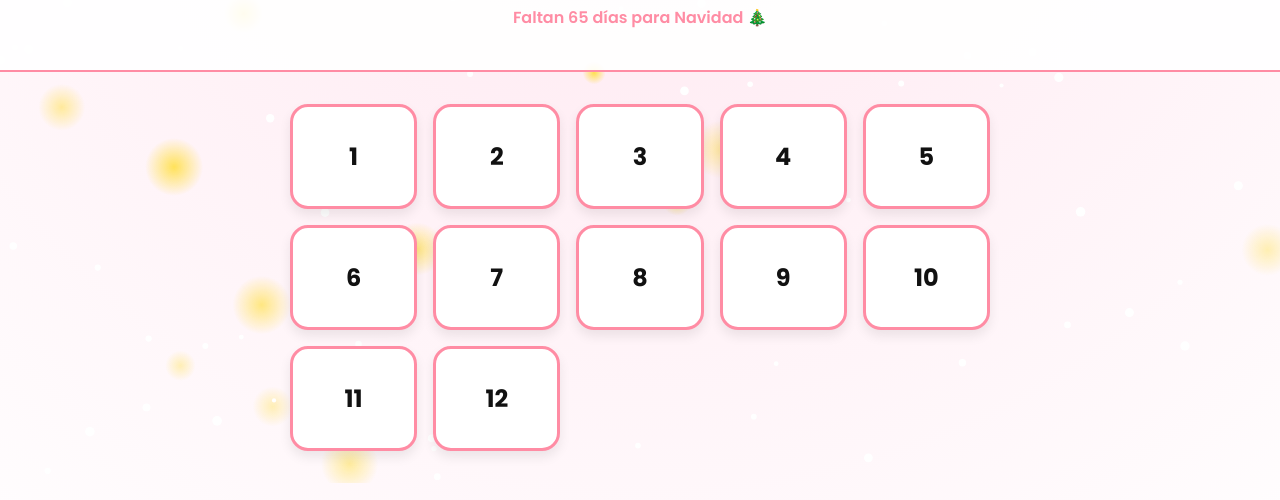
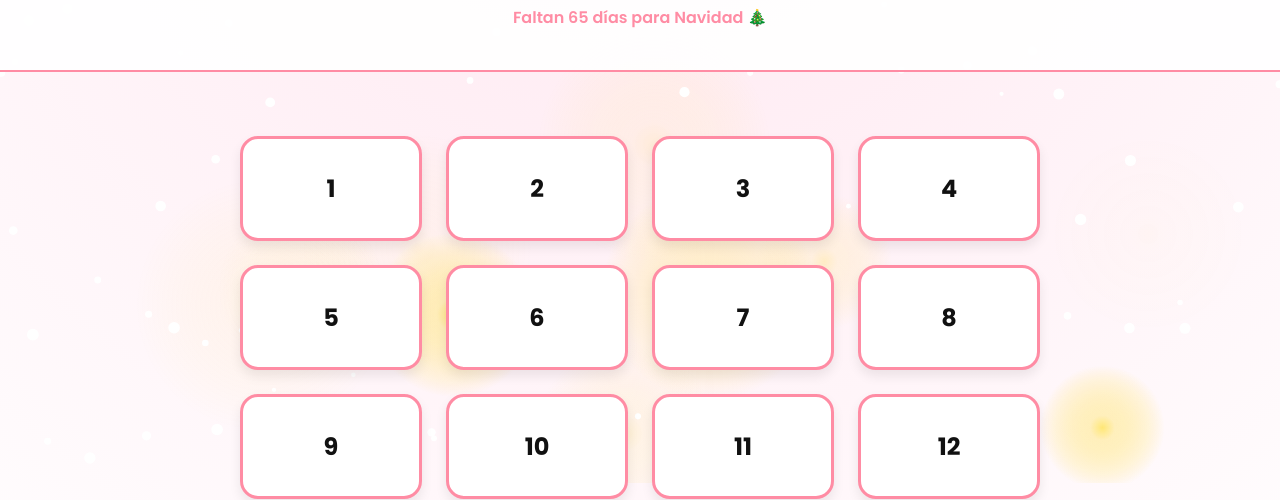
Before and after one commit to luisev27-alt/ardene-12days, a plain HTML site: page Index.html in a window 1280 px wide. Shown: the part 317-817 px from the top of the page. Drawn offline with Linux system fonts and the light colour scheme.

Commit message:
Add files via upload

```diff
--- a/Index.html
+++ b/Index.html
@@ -21,16 +21,16 @@ body {
   position: relative;
 }
 
-/* Fondo y efectos */
-#sparkles, #snowCanvas {
+/* === Fondos === */
+canvas#sparkles, canvas#snowCanvas {
   position: fixed;
   top: 0; left: 0;
-  width: 100vw; height: 100vh;
+  width: 100%; height: 100%;
   pointer-events: none;
   z-index: 0;
 }
 
-/* Header */
+/* === Header === */
 header {
   text-align: center;
   padding: 1.5rem 1rem;
@@ -39,25 +39,15 @@ header {
   position: relative;
   z-index: 2;
 }
-
-header img {
-  width: 270px; /* Aumentado 50% */
-  height: auto;
-}
-
-h1 {
-  margin: .4rem 0;
-  font-weight: 700;
-  font-size: 1.8rem;
-  color: #111;
-}
-
-p.subtitle { margin: 0; color: #333; font-size: 1rem; }
-p.counter { margin-top: .5rem; color: var(--pink-dark); font-weight: 600; }
+header img { width: 270px; height: auto; }
+h1 { margin:.4rem 0; font-weight:700; font-size:1.8rem; color:#111; }
+p.subtitle { margin:0; color:#333; font-size:1rem; }
+p.counter { margin-top:.5rem; color:var(--pink-dark); font-weight:600; }
 
 .welcome {
   position: fixed;
-  top: 35%; left: 50%;
+  top: 35%;
+  left: 50%;
   transform: translate(-50%, -50%);
   background: white;
   color: #111;
@@ -71,24 +61,20 @@ p.counter { margin-top: .5rem; color: var(--pink-dark); font-weight: 600; }
   animation: fadeInOut 2.8s ease forwards;
 }
 @keyframes fadeInOut {
-  0%{opacity:0;}
-  10%{opacity:1;}
-  80%{opacity:1;}
-  100%{opacity:0;}
+  0%{opacity:0;} 10%{opacity:1;} 80%{opacity:1;} 100%{opacity:0;}
 }
 
-/* Calendario */
+/* === Calendario === */
 .grid {
   display: grid;
-  grid-template-columns: repeat(auto-fit, minmax(120px, 1fr));
-  gap: 1rem;
+  grid-template-columns: repeat(4, 1fr);
+  gap: 1.5rem;
   padding: 2rem;
-  max-width: 700px;
-  margin: auto;
+  max-width: 800px;
+  margin: 2rem auto;
   position: relative;
   z-index: 1;
 }
-
 .day {
   background: #fff;
   border: 3px solid var(--pink-dark);
@@ -102,10 +88,10 @@ p.counter { margin-top: .5rem; color: var(--pink-dark); font-weight: 600; }
   cursor: pointer;
   transition: all 0.25s;
 }
-.day:hover { transform: translateY(-5px); box-shadow: 0 8px 16px rgba(0,0,0,0.2); }
-.day.locked { background: #f5f5f5; color: #aaa; border-color: #ddd; cursor: not-allowed; }
-
-/* Botón */
+.day:hover {
+  transform: translateY(-5px);
+  box-shadow: 0 8px 16px rgba(0,0,0,0.25);
+}
 .btn-points {
   display: block;
   margin: 20px auto;
@@ -127,7 +113,7 @@ footer {
   color: #555;
 }
 
-/* Modal */
+/* === Modal === */
 .modal-backdrop {
   position: fixed; inset: 0;
   background: rgba(0,0,0,0.4);
@@ -157,6 +143,10 @@ footer {
   cursor: pointer;
 }
 .modal .close:hover { background: var(--gold); color: #111; }
+
+/* Responsive */
+@media (max-width: 768px) { .grid { grid-template-columns: repeat(2, 1fr); } }
+@media (max-width: 480px) { .grid { grid-template-columns: 1fr; } }
 </style>
 </head>
 <body>
@@ -209,7 +199,7 @@ footer {
 </div>
 
 <script>
-// Contador
+// === Contador ===
 const counterEl=document.getElementById('counter');
 function updateCountdown(){
   const today=new Date();
@@ -219,7 +209,7 @@ function updateCountdown(){
 }
 updateCountdown();
 
-// Retos
+// === Retos ===
 const retos=[
 ["Lingerie Love 💕","30% OFF Lingerie","Gana la asociada que venda más unidades de Lingerie hoy."],
 ["Shine Bright ✨","3x2 Jewelry","Gana la asociada que venda más unidades de Jewelry."],
@@ -257,23 +247,24 @@ function openModal(i){
   mDesc.textContent=r[2];
   modalBg.style.display='flex';
 }
+
 const rulesBg=document.getElementById('rulesBg');
 document.getElementById('rulesBtn').onclick=()=>rulesBg.style.display='flex';
 document.getElementById('closeRules').onclick=()=>rulesBg.style.display='none';
 rulesBg.onclick=e=>{if(e.target===rulesBg) rulesBg.style.display='none';};
 
-// ❄️ Nieve con partículas
+// === Nieve real ===
 const snowCanvas=document.getElementById('snowCanvas');
 const sctx=snowCanvas.getContext('2d');
 function resizeSnow(){snowCanvas.width=innerWidth;snowCanvas.height=innerHeight;}
 window.addEventListener('resize',resizeSnow);resizeSnow();
-const snowflakes=Array.from({length:80},()=>({
+const snowflakes=Array.from({length:100},()=>({
   x:Math.random()*innerWidth,
   y:Math.random()*innerHeight,
-  r:Math.random()*3+2,
-  s:Math.random()*1+0.5
+  r:Math.random()*4+2,
+  s:Math.random()*1.2+0.4
 }));
-function snow(){
+function drawSnow(){
   sctx.clearRect(0,0,snowCanvas.width,snowCanvas.height);
   sctx.fillStyle='white';
   snowflakes.forEach(f=>{
@@ -283,30 +274,31 @@ function snow(){
     f.y+=f.s;
     if(f.y>innerHeight){f.y=-5;f.x=Math.random()*innerWidth;}
   });
-  requestAnimationFrame(snow);
+  requestAnimationFrame(drawSnow);
 }
-snow();
+drawSnow();
 
-// ✨ Destellos grandes tipo sparkles
+// === Destellos dorados grandes ===
 const sparkles=document.getElementById('sparkles');
 const ctx=sparkles.getContext('2d');
-function resize(){sparkles.width=innerWidth;sparkles.height=innerHeight;}
-window.addEventListener('resize',resize);resize();
-const stars=Array.from({length:25},()=>({
+function resizeSpark(){sparkles.width=innerWidth;sparkles.height=innerHeight;}
+window.addEventListener('resize',resizeSpark);resizeSpark();
+const stars=Array.from({length:20},()=>({
   x:Math.random()*innerWidth,
   y:Math.random()*innerHeight,
-  size:10+Math.random()*20,
-  opacity:Math.random()
+  size:50+Math.random()*80,
+  opacity:Math.random()*Math.PI
 }));
 function sparkle(){
   ctx.clearRect(0,0,sparkles.width,sparkles.height);
   stars.forEach(s=>{
     s.opacity+=0.03;
     const glow=(Math.sin(s.opacity)*0.5+0.5);
-    const gradient=ctx.createRadialGradient(s.x,s.y,0,s.x,s.y,s.size);
-    gradient.addColorStop(0,`rgba(255,215,0,${glow})`);
-    gradient.addColorStop(1,'rgba(255,215,0,0)');
-    ctx.fillStyle=gradient;
+    const grad=ctx.createRadialGradient(s.x,s.y,0,s.x,s.y,s.size);
+    grad.addColorStop(0,`rgba(255,215,0,${glow})`);
+    grad.addColorStop(0.2,`rgba(255,230,120,${glow*0.9})`);
+    grad.addColorStop(1,'rgba(255,215,0,0)');
+    ctx.fillStyle=grad;
     ctx.beginPath();
     ctx.arc(s.x,s.y,s.size,0,Math.PI*2);
     ctx.fill();
```
